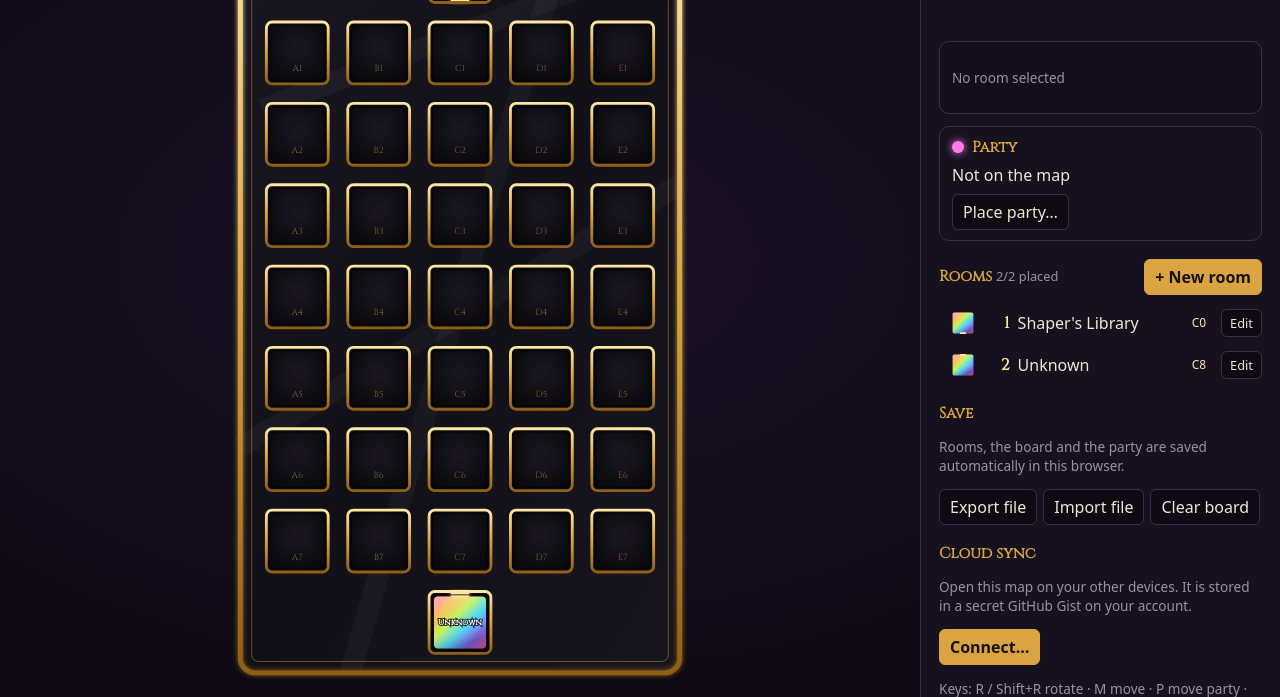
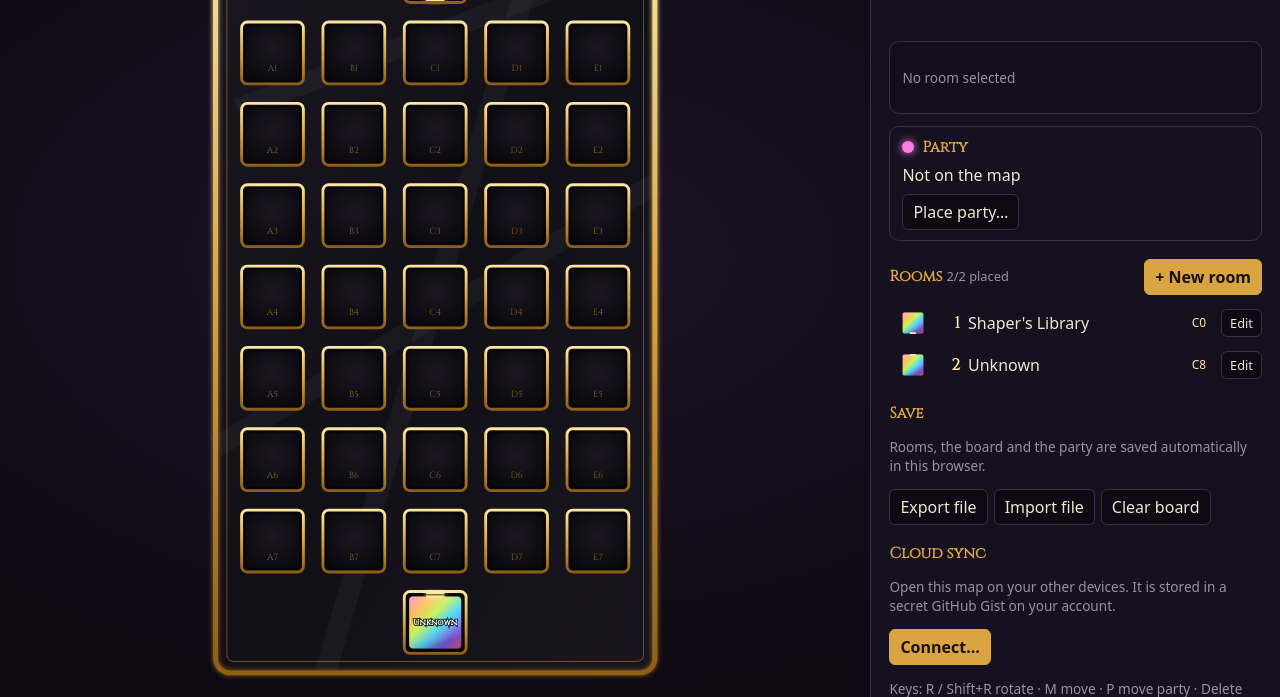
Before and after one commit to d-Shush/Mage-Puzzle-Dungeon, a website built with Vite: page index.html in a window 1280 px wide. Shown: the part 103-800 px from the top of the page. Built offline with nearby package versions, Linux system fonts and the light colour scheme.

Commit message:
Widen the side panel and wrap long room names
The panel is now 400-520px wide depending on the screen (was 360px), and
room names in the list wrap onto a second line instead of being cut off.

Co-Authored-By: Claude Opus 5.5 <noreply@anthropic.com>
Claude-Session: https://claude.ai/code/session_012RKGTaVwQTa9uUzL5v8zJB

```diff
--- a/src/styles.css
+++ b/src/styles.css
@@ -37,7 +37,8 @@ body {
 
 #app {
   display: grid;
-  grid-template-columns: 1fr 360px;
+  /* Side panel: at least 400px, growing with wide screens up to 520px. */
+  grid-template-columns: 1fr clamp(400px, 32vw, 520px);
   height: 100%;
 }
 
@@ -669,9 +670,9 @@ button.danger:hover:not(:disabled) {
 .room-row-name {
   flex: 1;
   min-width: 0;
-  overflow: hidden;
-  text-overflow: ellipsis;
-  white-space: nowrap;
+  /* Long names wrap onto a second line instead of being cut off. */
+  overflow-wrap: anywhere;
+  line-height: 1.25;
 }
 .room-where {
   font-size: 0.75rem;
```
